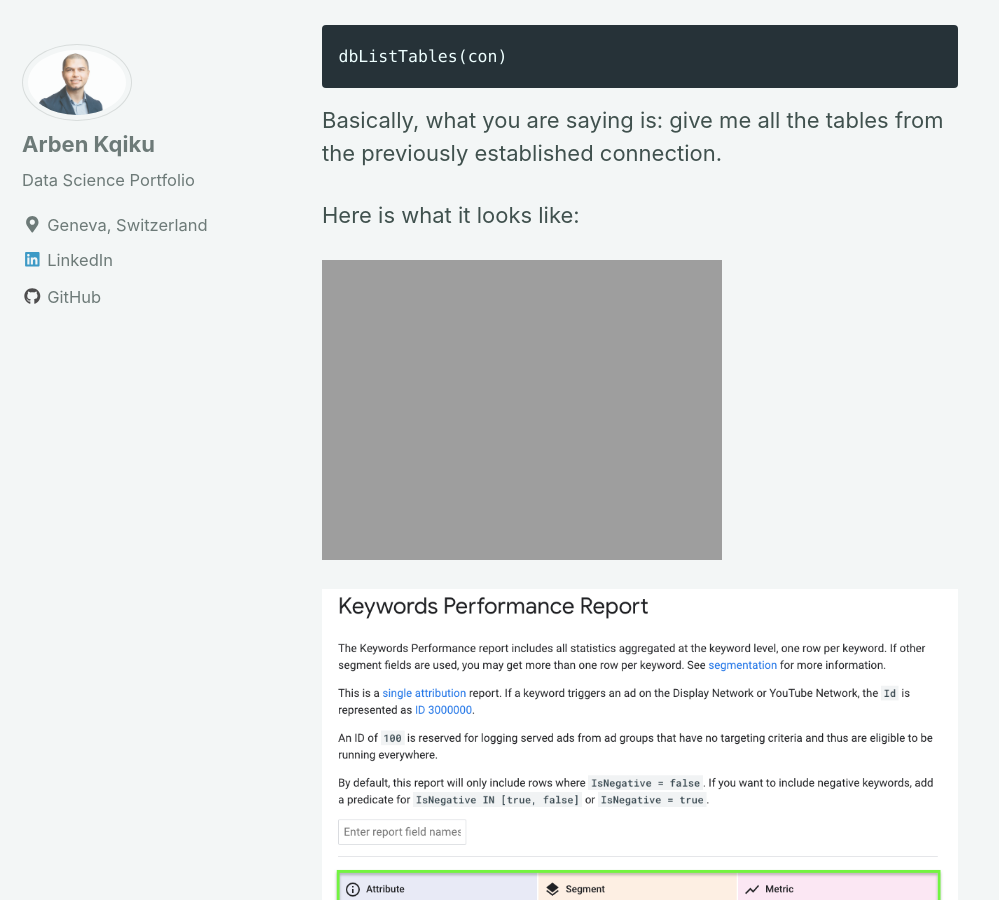
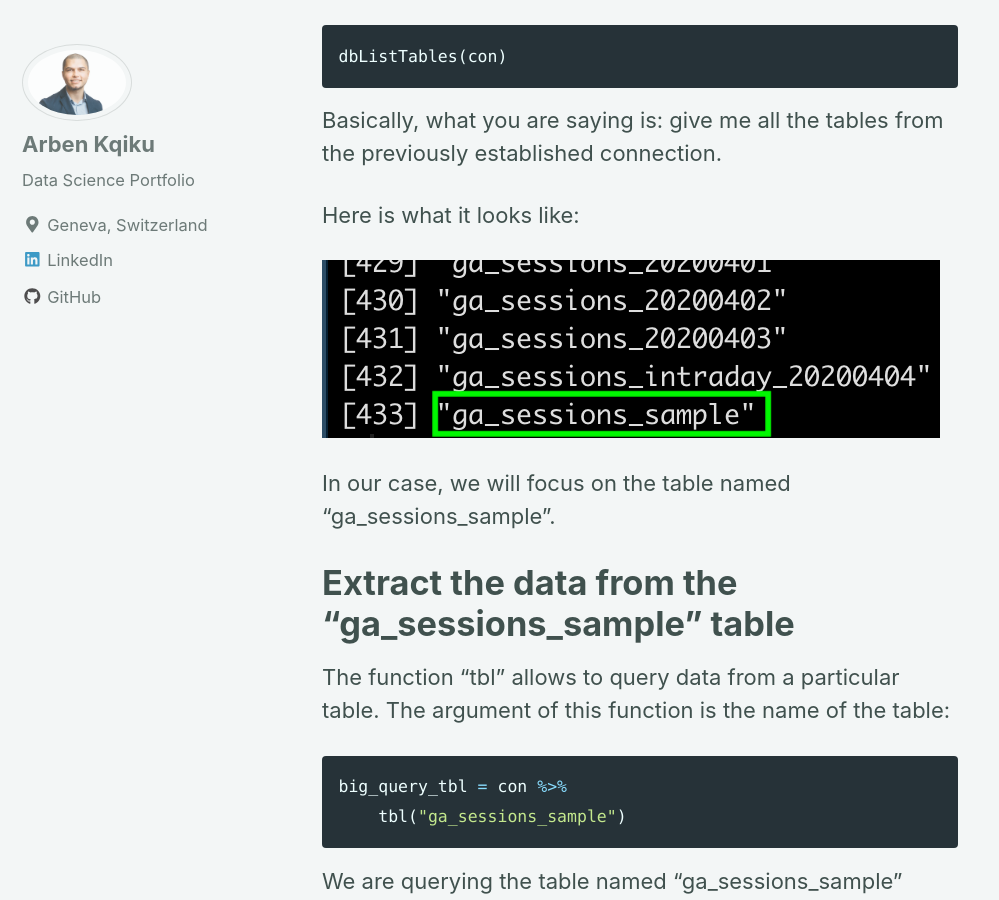
Before and after one commit to ArbenKqiku/arbenkqiku.github.io, a Jekyll site: the page built from _posts/2020-04-03-cdb-connect-big-query.md, in a window 1280 px wide and 900 px high, scrolled down 3595 px. Shown: the whole window, without its empty margins (0-999 px from the left). Built offline with Jekyll 4.4.1, drawn with Linux system fonts in a browser that asks for light colours; nearby versions of some CDN libraries.

Commit message:
Modified first image

```diff
--- a/_posts/2020-04-03-cdb-connect-big-query.md
+++ b/_posts/2020-04-03-cdb-connect-big-query.md
@@ -77,9 +77,7 @@
 
 Here is what it looks like:
 
-<img src="{{ site.url }}{{ site.baseurl }}/images/article-2-connect-to-bigquery/article-2-image-1" alt="linearly separable data">
-
-<img src="{{ site.url }}{{ site.baseurl }}/images/article-1-google-adwords-scripts/image-10.jpg" alt="linearly separable data">
+<img src="{{ site.url }}{{ site.baseurl }}/images/article-2-connect-to-bigquery/article-2-image-1.jpg" alt="linearly separable data">
 
 In our case, we will focus on the table named "ga_sessions_sample".
 
```
